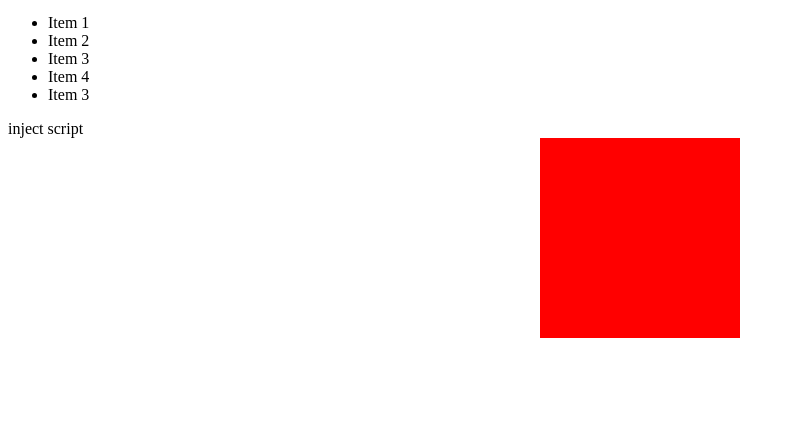
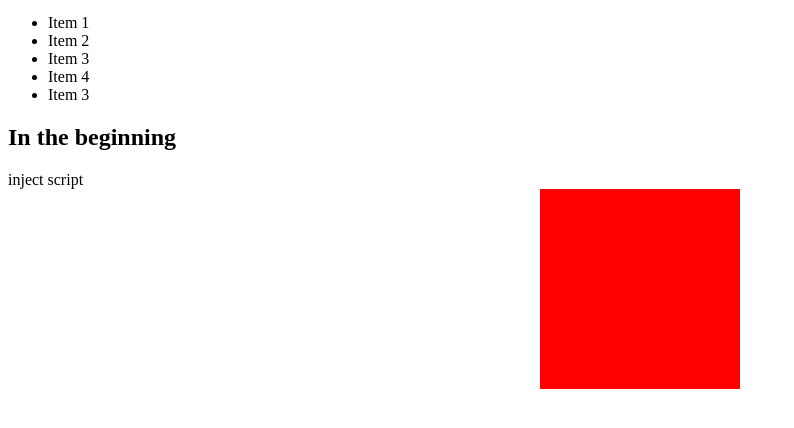
Before and after one commit to Fuad-Jamal/Gate-2, a plain HTML site: page web.html in a window 1280 px wide. Shown: the part 100-528 px from the top of the page, without its empty margins (0-794 px from the left). Drawn offline with Linux system fonts and the light colour scheme.

```diff
--- a/web.html
+++ b/web.html
@@ -27,6 +27,8 @@
         </ul>
     </div>
 
+    <h2 id="h2">In the beginning</h2>
+
     <script src="web.js">
     </script>
 </body>
```
